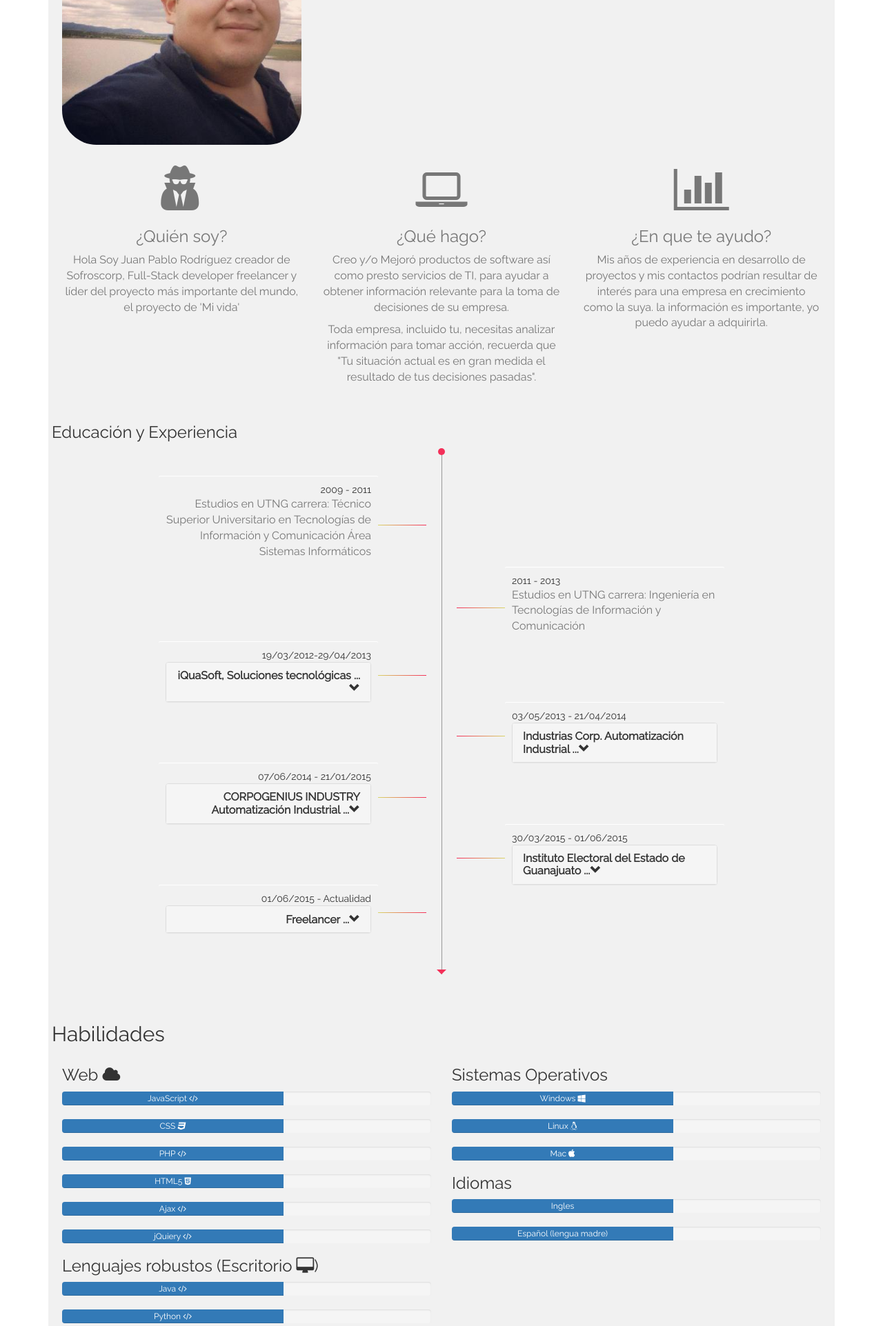
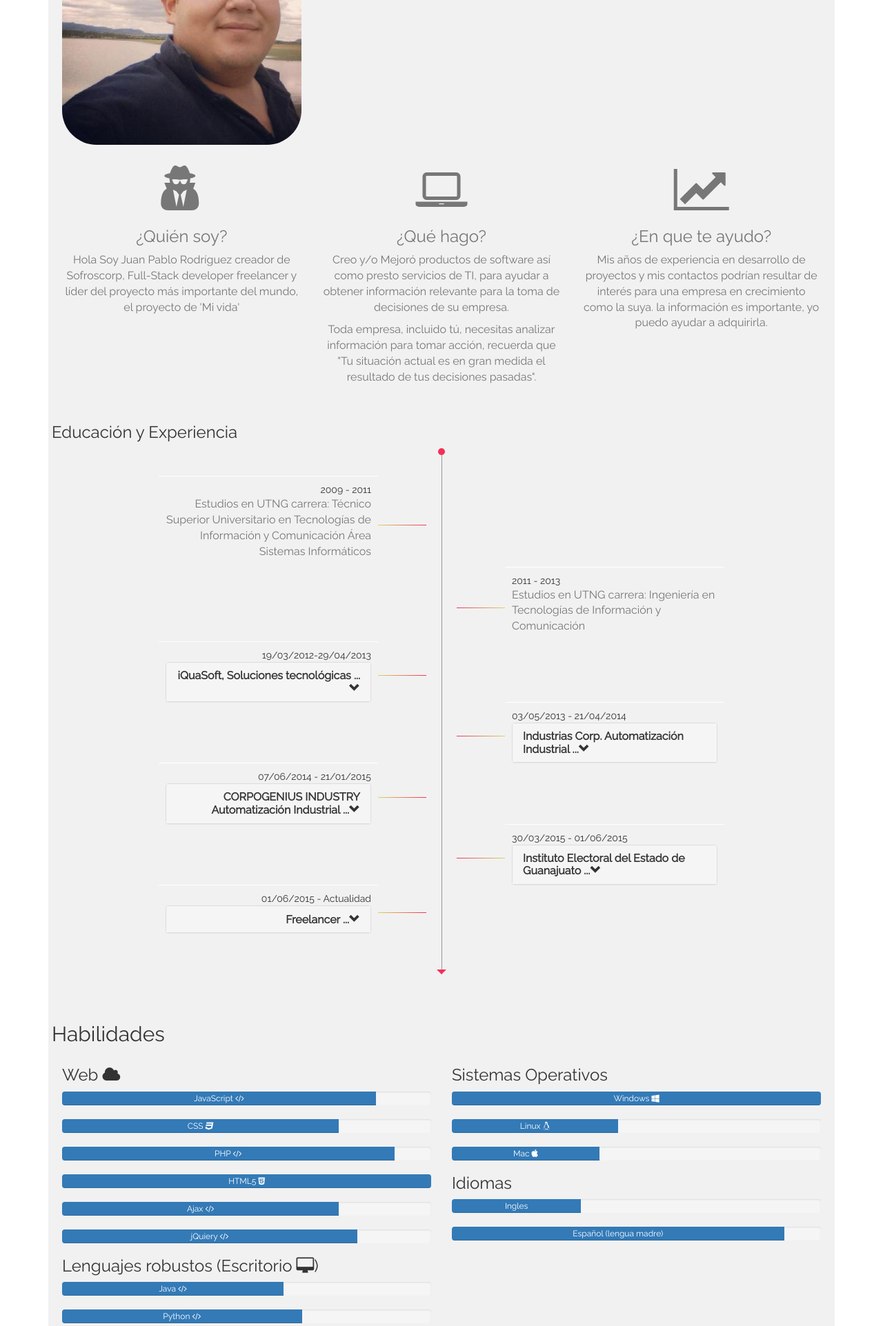
Before and after one commit to jPablo23/sofros_me, a PHP site: page /curriculum.php in a window 1280 px wide. Shown: the part 342-2265 px from the top of the page at 69% size. Run offline with PHP 8.4, Linux system fonts and the light colour scheme; grey boxes labelled with a size stand in for pictures from a placeholder-image service; some libraries are stand-ins or nearby versions.

Commit message:
Se termina el CV, se modifica el menu para la url, se agrega el php que contiene las direcciones de los blogs.

```diff
--- a/curriculum.php
+++ b/curriculum.php
@@ -40,10 +40,10 @@
             <i class="fa fa-laptop fa-5x" aria-hidden="true"></i>
             <h3>¿Qué hago?</h3>
             <p>Creo y/o Mejoró productos de software así como presto servicios de TI, para ayudar a obtener información relevante para la toma de decisiones de su empresa.</p>
-            <p>Toda empresa, incluido tu, necesitas analizar información para tomar acción, recuerda que "Tu situación actual es en gran medida el resultado de tus decisiones pasadas".</p>
+            <p>Toda empresa, incluido tú, necesitas analizar información para tomar acción, recuerda que "Tu situación actual es en gran medida el resultado de tus decisiones pasadas".</p>
         </div>
         <div class="cube-service col-xs-12 col-lg-4">
-            <i class="fa fa-bar-chart fa-5x" aria-hidden="true"></i>
+            <i class="fa fa-line-chart fa-5x" aria-hidden="true"></i>
             <h3>¿En que te ayudo?</h3>
             <p>Mis años de experiencia en desarrollo de proyectos y mis contactos podrían resultar de interés para una empresa en crecimiento como la suya. la información es importante, yo puedo ayudar a adquirirla.</p>
         </div>
@@ -316,32 +316,32 @@
         <div class="col-xs-12 col-lg-6">
           <h3>Web <i class="fa fa-cloud" aria-hidden="true"></i></h3>
           <div class="progress">
-            <div class="progress-bar" role="progressbar" aria-valuenow="60" aria-valuemin="0" aria-valuemax="100" style="width: 60%;">
+            <div class="progress-bar" role="progressbar" aria-valuenow="60" aria-valuemin="0" aria-valuemax="100" style="width: 85%;">
               JavaScript <i class="fa fa-code" aria-hidden="true"></i>
             </div>
           </div>
           <div class="progress">
-            <div class="progress-bar" role="progressbar" aria-valuenow="60" aria-valuemin="0" aria-valuemax="100" style="width: 60%;">
+            <div class="progress-bar" role="progressbar" aria-valuenow="60" aria-valuemin="0" aria-valuemax="100" style="width: 75%;">
               CSS <i class="fa fa-css3" aria-hidden="true"></i>
             </div>
           </div>
           <div class="progress">
-            <div class="progress-bar" role="progressbar" aria-valuenow="60" aria-valuemin="0" aria-valuemax="100" style="width: 60%;">
+            <div class="progress-bar" role="progressbar" aria-valuenow="60" aria-valuemin="0" aria-valuemax="100" style="width: 90%;">
               PHP <i class="fa fa-code" aria-hidden="true"></i>
             </div>
           </div>
           <div class="progress">
-            <div class="progress-bar" role="progressbar" aria-valuenow="60" aria-valuemin="0" aria-valuemax="100" style="width: 60%;">
+            <div class="progress-bar" role="progressbar" aria-valuenow="60" aria-valuemin="0" aria-valuemax="100" style="width: 100%;">
               HTML5 <i class="fa fa-html5" aria-hidden="true"></i>
             </div>
           </div>
           <div class="progress">
-            <div class="progress-bar" role="progressbar" aria-valuenow="60" aria-valuemin="0" aria-valuemax="100" style="width: 60%;">
+            <div class="progress-bar" role="progressbar" aria-valuenow="60" aria-valuemin="0" aria-valuemax="100" style="width: 75%;">
               Ajax <i class="fa fa-code" aria-hidden="true"></i>
             </div>
           </div>
           <div class="progress">
-            <div class="progress-bar" role="progressbar" aria-valuenow="60" aria-valuemin="0" aria-valuemax="100" style="width: 60%;">
+            <div class="progress-bar" role="progressbar" aria-valuenow="60" aria-valuemin="0" aria-valuemax="100" style="width: 80%;">
               jQuiery <i class="fa fa-code" aria-hidden="true"></i>
             </div>
           </div>
@@ -352,39 +352,39 @@
             </div>
           </div>
           <div class="progress">
-            <div class="progress-bar" role="progressbar" aria-valuenow="60" aria-valuemin="0" aria-valuemax="100" style="width: 60%;">
+            <div class="progress-bar" role="progressbar" aria-valuenow="60" aria-valuemin="0" aria-valuemax="100" style="width: 65%;">
               Python <i class="fa fa-code" aria-hidden="true"></i>
             </div>
           </div>
           <div class="progress">
-            <div class="progress-bar" role="progressbar" aria-valuenow="60" aria-valuemin="0" aria-valuemax="100" style="width: 60%;">
+            <div class="progress-bar" role="progressbar" aria-valuenow="60" aria-valuemin="0" aria-valuemax="100" style="width: 75%;">
               C# <i class="fa fa-windows" aria-hidden="true"></i>
             </div>
           </div>
           <h3>Control de versiones <i class="fa fa-share-alt" aria-hidden="true"></i></h3>
           <div class="progress">
-            <div class="progress-bar" role="progressbar" aria-valuenow="60" aria-valuemin="0" aria-valuemax="100" style="width: 60%;">
+            <div class="progress-bar" role="progressbar" aria-valuenow="60" aria-valuemin="0" aria-valuemax="100" style="width: 70%;">
               GIT <i class="fa fa-bitbucket" aria-hidden="true"></i>
             </div>
           </div>
           <h3>Herramientas <i class="fa fa-certificate" aria-hidden="true"></i></h3>
           <div class="progress">
-            <div class="progress-bar" role="progressbar" aria-valuenow="60" aria-valuemin="0" aria-valuemax="100" style="width: 60%;">
+            <div class="progress-bar" role="progressbar" aria-valuenow="60" aria-valuemin="0" aria-valuemax="100" style="width: 100%;">
               Sistemas Gestores de Base de Datos (SGBD) <i class="fa fa-database" aria-hidden="true"></i>
             </div>
           </div>
           <div class="progress">
-            <div class="progress-bar" role="progressbar" aria-valuenow="60" aria-valuemin="0" aria-valuemax="100" style="width: 60%;">
+            <div class="progress-bar" role="progressbar" aria-valuenow="60" aria-valuemin="0" aria-valuemax="100" style="width: 90%;">
               Vagrant <i class="fa fa-archive" aria-hidden="true"></i>
             </div>
           </div>
           <div class="progress">
-            <div class="progress-bar" role="progressbar" aria-valuenow="60" aria-valuemin="0" aria-valuemax="100" style="width: 60%;">
+            <div class="progress-bar" role="progressbar" aria-valuenow="60" aria-valuemin="0" aria-valuemax="100" style="width: 70%;">
               Terminal  <i class="fa fa-terminal" aria-hidden="true"></i>
             </div>
           </div>
           <div class="progress">
-            <div class="progress-bar" role="progressbar" aria-valuenow="60" aria-valuemin="0" aria-valuemax="100" style="width: 60%;">
+            <div class="progress-bar" role="progressbar" aria-valuenow="60" aria-valuemin="0" aria-valuemax="100" style="width: 85%;">
               Patrones de diseño  <i class="fa fa-rebel" aria-hidden="true"></i>
             </div>
           </div>
@@ -392,28 +392,28 @@
         <div class="col-xs-12 col-lg-6">
           <h3>Sistemas Operativos</h3>
           <div class="progress">
-            <div class="progress-bar" role="progressbar" aria-valuenow="60" aria-valuemin="0" aria-valuemax="100" style="width: 60%;">
+            <div class="progress-bar" role="progressbar" aria-valuenow="60" aria-valuemin="0" aria-valuemax="100" style="width: 100%;">
               Windows  <i class="fa fa-windows" aria-hidden="true"></i>
             </div>
           </div>
           <div class="progress">
-            <div class="progress-bar" role="progressbar" aria-valuenow="60" aria-valuemin="0" aria-valuemax="100" style="width: 60%;">
+            <div class="progress-bar" role="progressbar" aria-valuenow="60" aria-valuemin="0" aria-valuemax="100" style="width: 45%;">
               Linux  <i class="fa fa-linux" aria-hidden="true"></i>
             </div>
           </div>
           <div class="progress">
-            <div class="progress-bar" role="progressbar" aria-valuenow="60" aria-valuemin="0" aria-valuemax="100" style="width: 60%;">
+            <div class="progress-bar" role="progressbar" aria-valuenow="60" aria-valuemin="0" aria-valuemax="100" style="width: 40%;">
               Mac  <i class="fa fa-apple" aria-hidden="true"></i>
             </div>
           </div>
           <h3>Idiomas</h3>
           <div class="progress">
-            <div class="progress-bar" role="progressbar" aria-valuenow="60" aria-valuemin="0" aria-valuemax="100" style="width: 60%;">
+            <div class="progress-bar" role="progressbar" aria-valuenow="60" aria-valuemin="0" aria-valuemax="100" style="width: 35%;">
               Ingles
             </div>
           </div>
           <div class="progress">
-            <div class="progress-bar" role="progressbar" aria-valuenow="60" aria-valuemin="0" aria-valuemax="100" style="width: 60%;">
+            <div class="progress-bar" role="progressbar" aria-valuenow="60" aria-valuemin="0" aria-valuemax="100" style="width: 90%;">
               Español (lengua madre)
             </div>
           </div>
@@ -423,20 +423,21 @@
       <!-- row Habilidades y datos tecnicos -->
       <!-- row referencias -->
       <div class="row">
+        <h2>Referencias</h2>
         <div class="cube-service col-xs-12 col-lg-4">
-            <i class="fa fa-user-secret fa-5x" aria-hidden="true"></i>
+            <i class="fa fa-user fa-5x" aria-hidden="true"></i>
             <h3>Ing. Rogelio Lozano Rodríguez</h3>
-            <p>Lorem ipsum dolor sit amet, consectetur adipisicing elit, sed do eiusmod tempor incididunt ut labore et dolore magna aliqua. Ut enim ad minim veniam, quis nostrud exercitation ullamco laboris nisi ut aliquip ex ea commodo consequat. Duis aute irure dolor in reprehenderit in voluptate velit esse cillum dolore eu fugiat nulla pariatur. Excepteur sint occaecat cupidatat non proident, sunt in culpa qui officia deserunt mollit anim id est laborum.</p>
+            <p><a target="_blank" href="http://iquasoft.com/" class="">CEO iQuaSoft</a>, Soluciones tecnológicas</p>
         </div>
         <div class="cube-service col-xs-12 col-lg-4">
-            <i class="fa fa-laptop fa-5x" aria-hidden="true"></i>
+            <i class="fa fa-user fa-5x" aria-hidden="true"></i>
             <h3>Ing. Carlos Montes Flores</h3>
-            <p>Lorem ipsum dolor sit amet, consectetur adipisicing elit, sed do eiusmod tempor incididunt ut labore et dolore magna aliqua. Ut enim ad minim veniam, quis nostrud exercitation ullamco laboris nisi ut aliquip ex ea commodo consequat. Duis aute irure dolor in reprehenderit in voluptate velit esse cillum dolore eu fugiat nulla pariatur. Excepteur sint occaecat cupidatat non proident, sunt in culpa qui officia deserunt mollit anim id est laborum.</p>
+            <p><a target="_blank" href="http://corpogenius.com" class="">CEO CORPOGENIUS INDUSTRY</a> Automatización Industrial</p>
         </div>
         <div class="cube-service col-xs-12 col-lg-4">
-            <i class="fa fa-bar-chart fa-5x" aria-hidden="true"></i>
+            <i class="fa fa-user fa-5x" aria-hidden="true"></i>
             <h3>Ing. Alejandro Vázquez</h3>
-            <p>Lorem ipsum dolor sit amet, consectetur adipisicing elit, sed do eiusmod tempor incididunt ut labore et dolore magna aliqua. Ut enim ad minim veniam, quis nostrud exercitation ullamco laboris nisi ut aliquip ex ea commodo consequat. Duis aute irure dolor in reprehenderit in voluptate velit esse cillum dolore eu fugiat nulla pariatur. Excepteur sint occaecat cupidatat non proident, sunt in culpa qui officia deserunt mollit anim id est laborum.</p>
+            <p><a target="_blank" href="http://wifimax.com.mx/index.php" class="">CEO Wifimax</a> </p>
         </div>
       </div>
       <!-- row referencias -->
--- a/inc/head_menu.php
+++ b/inc/head_menu.php
@@ -8,11 +8,11 @@
    <!-- menu -->
    <div id="" class="col-xs-12 col-lg-6">
   <ul id="main-menu" class="nav nav-pills hidden-xs">
-      <li class="active"><a href="index.php">INICIO</a></li>
+      <li class="active"><a href="http://sofroscorp.com/">INICIO</a></li>
       <li><a class="hvr-float-shadow" href="portafolio.php">PORTAFOLIO</a></li>
       <li><a class="hvr-float-shadow" href="servicios.php">SERVICIOS</a></li>
       <li><a class="hvr-float-shadow" href="curriculum.php">CV</a></li>
-      <li><a class="hvr-float-shadow" href="#">BLOGS</a></li>
+      <li><a class="hvr-float-shadow" href="blogs.php">BLOGS</a></li>
   </ul>
 
   <a href="#" id="mobile-menu-button" class="btn btn-default visible-xs">
@@ -22,11 +22,11 @@
   <!-- menu para moviles -->
     <div class="visible-xs">
       <ul id="mobile-main-menu">
-        <li><a href="#">INICIO</a></li>
-        <li><a href="#">PORTAFOLIO</a></li>
-        <li><a href="#">SERVICIOS</a></li>
-        <li><a href="#">CV</a></li>
-        <li><a href="#">BLOGS</a></li>
+        <li><a href="http://sofroscorp.com/">INICIO</a></li>
+        <li><a href="portafolio.php">PORTAFOLIO</a></li>
+        <li><a href="servicios.php">SERVICIOS</a></li>
+        <li><a href="curriculum.php">CV</a></li>
+        <li><a href="blogs.php">BLOGS</a></li>
       </ul>
     </div>
   </div>
```
Also changed, not shown: blogs.php (added, +27 -0 lines), contacto.html (deleted, +0 -130 lines), js/andme2.js (+15 -22 lines).
